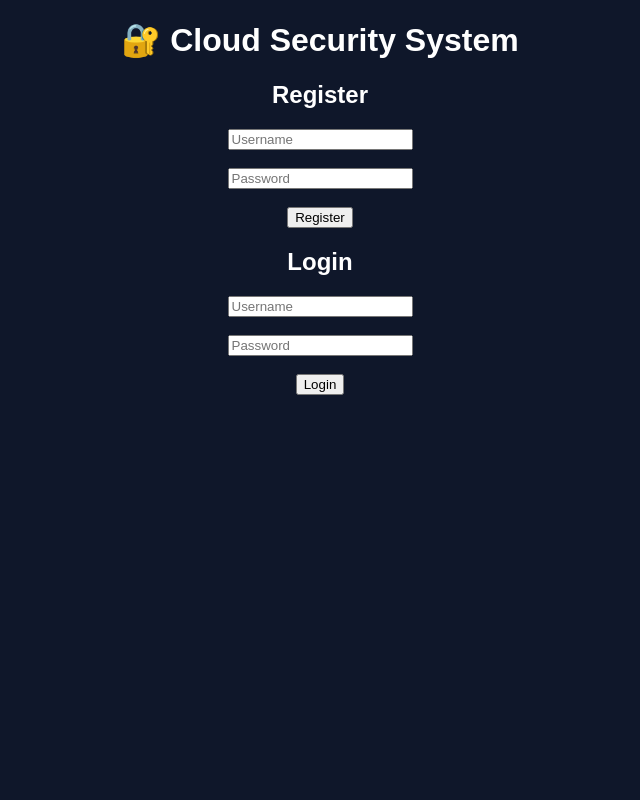
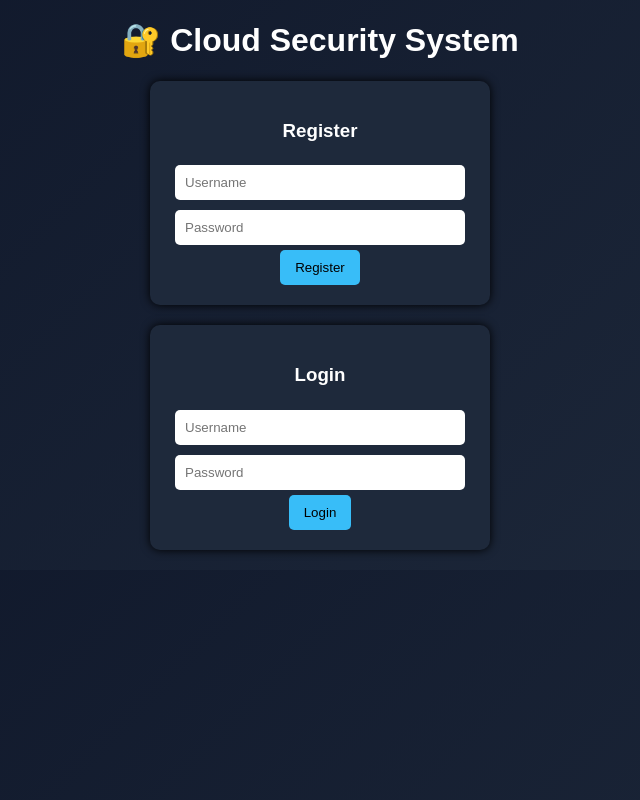
Before and after one commit to 24karan04/Cloud-Computing-Security-project-, a Flask app: page / in a window 1280 px wide. Shown: the whole page, without its empty margins (320-960 px from the left). Run offline with Flask 3, Linux system fonts and the light colour scheme.

Commit message:
Update index.html

```diff
--- a/templates/index.html
+++ b/templates/index.html
@@ -2,30 +2,64 @@
 <html>
 <head>
     <title>Cloud Security</title>
+    <style>
+        body {
+            font-family: Arial;
+            background: linear-gradient(135deg,#0f172a,#1e293b);
+            color: white;
+            text-align: center;
+        }
+        .box {
+            background: #1e293b;
+            padding: 20px;
+            margin: 20px auto;
+            width: 300px;
+            border-radius: 10px;
+            box-shadow: 0 0 10px black;
+        }
+        input {
+            padding: 10px;
+            width: 90%;
+            margin: 5px;
+            border-radius: 5px;
+            border: none;
+        }
+        button {
+            padding: 10px 15px;
+            background: #38bdf8;
+            border: none;
+            border-radius: 5px;
+        }
+    </style>
 </head>
-<body style="text-align:center; font-family:Arial; background:#0f172a; color:white;">
+
+<body>
 
 <h1>🔐 Cloud Security System</h1>
 
 {% with messages = get_flashed_messages() %}
-  {% if messages %}
-    <p style="color:yellow;">{{ messages[0] }}</p>
-  {% endif %}
+{% if messages %}
+<p style="color:yellow;">{{ messages[0] }}</p>
+{% endif %}
 {% endwith %}
 
-<h2>Register</h2>
+<div class="box">
+<h3>Register</h3>
 <form action="/register" method="post">
-    <input name="u" placeholder="Username"><br><br>
-    <input name="p" placeholder="Password"><br><br>
-    <button>Register</button>
+<input name="u" placeholder="Username">
+<input name="p" placeholder="Password">
+<button>Register</button>
 </form>
+</div>
 
-<h2>Login</h2>
+<div class="box">
+<h3>Login</h3>
 <form action="/login" method="post">
-    <input name="u" placeholder="Username"><br><br>
-    <input name="p" placeholder="Password"><br><br>
-    <button>Login</button>
+<input name="u" placeholder="Username">
+<input name="p" placeholder="Password">
+<button>Login</button>
 </form>
+</div>
 
 </body>
 </html>
```
